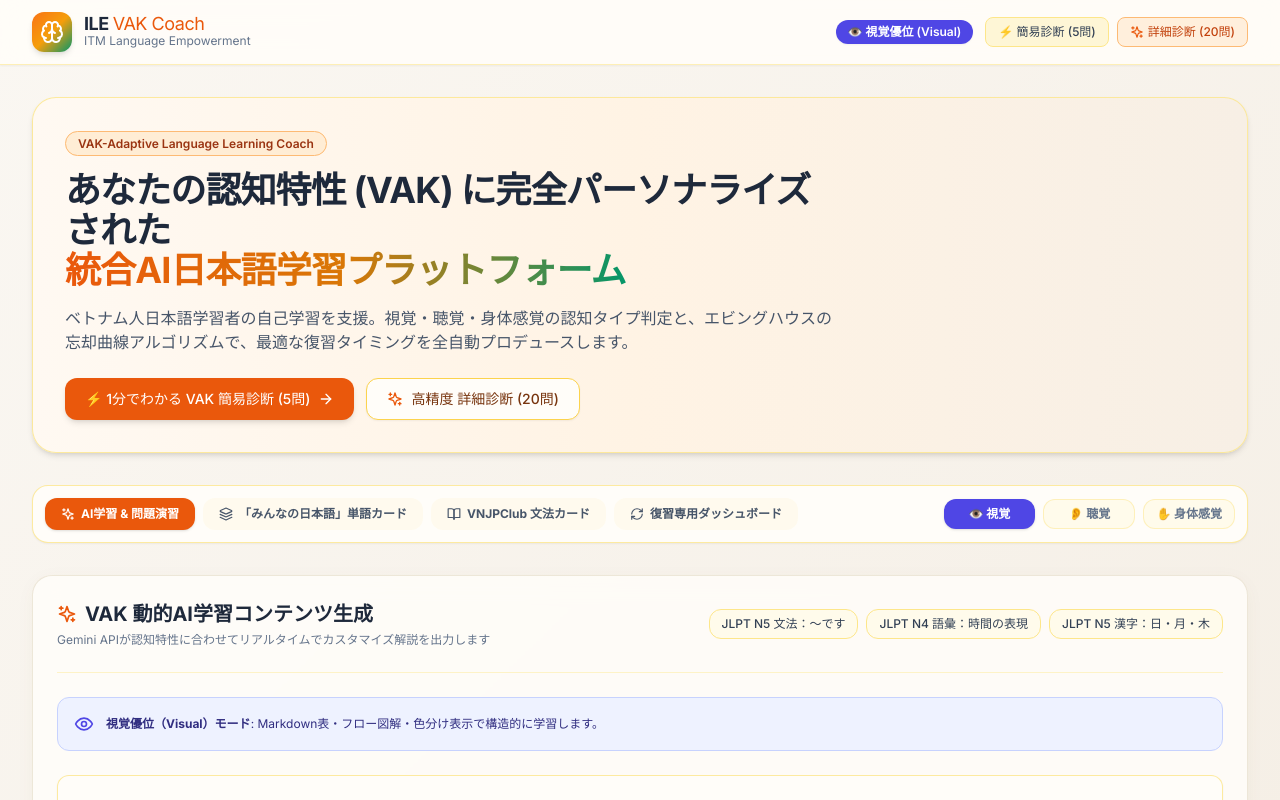
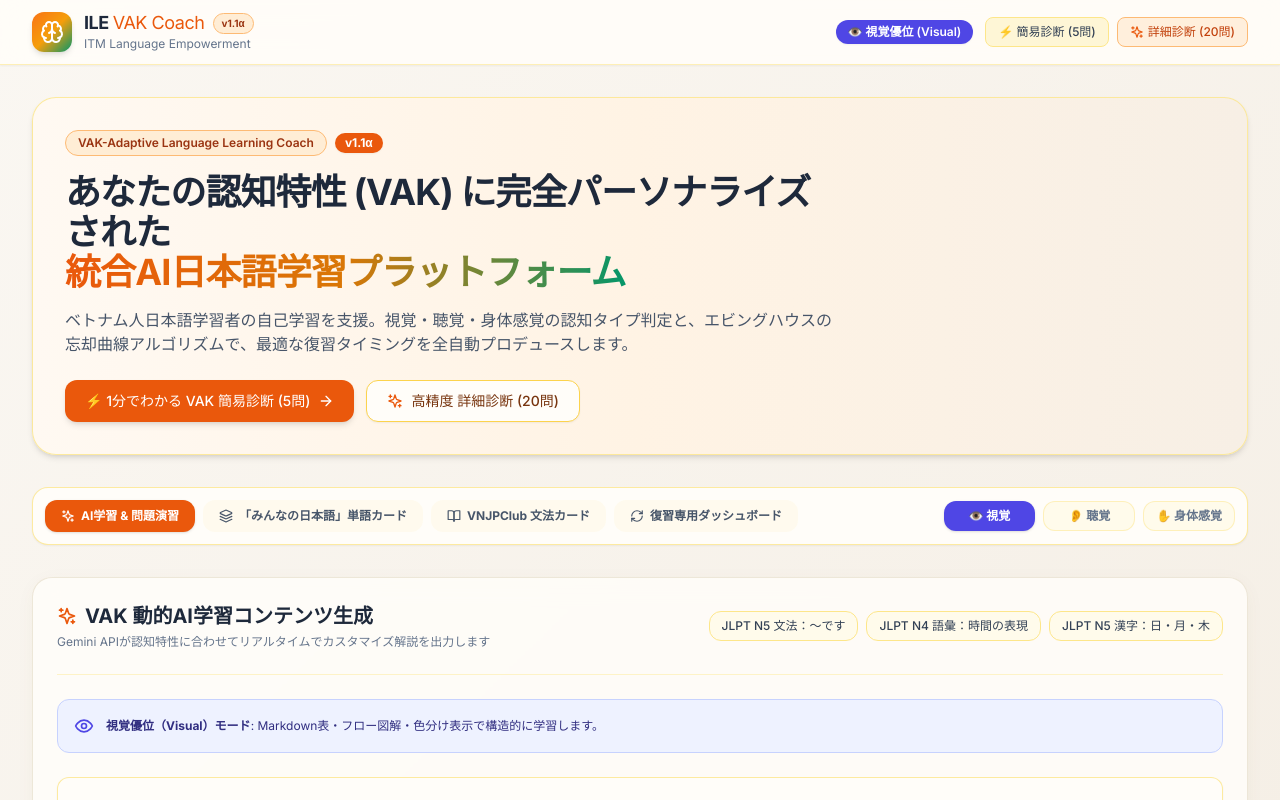
Before and after one commit to ITM-kaiwa/ILE, a Next.js app: page / in a window 1280 px wide. Shown: the top 800 px of the page. Built offline with nearby package versions, Linux system fonts and the light colour scheme.

Commit message:
chore: add version badge v1.1α to Navbar and main Hero title

```diff
--- a/app/page.tsx
+++ b/app/page.tsx
@@ -55,9 +55,14 @@ export default function Home() {
         {/* Warm Hero Header */}
         <div className="relative overflow-hidden rounded-3xl bg-gradient-to-r from-[#FFF9F2] via-[#FFF3E4] to-[#F7EFE5] p-8 border border-amber-200/80 shadow-md">
           <div className="relative z-10 max-w-3xl space-y-4">
-            <span className="px-3 py-1 rounded-full text-xs font-semibold bg-orange-100 text-orange-800 border border-orange-300">
-              VAK-Adaptive Language Learning Coach
-            </span>
+            <div className="flex items-center space-x-2">
+              <span className="px-3 py-1 rounded-full text-xs font-semibold bg-orange-100 text-orange-800 border border-orange-300">
+                VAK-Adaptive Language Learning Coach
+              </span>
+              <span className="px-2.5 py-0.5 text-xs font-bold rounded-full bg-orange-600 text-white shadow-sm">
+                v1.1α
+              </span>
+            </div>
             <h1 className="text-3xl sm:text-4xl font-extrabold text-slate-800 tracking-tight leading-tight">
               あなたの認知特性 (VAK) に完全パーソナライズされた<br />
               <span className="bg-gradient-to-r from-orange-600 via-amber-600 to-emerald-600 bg-clip-text text-transparent">
--- a/components/Navbar.tsx
+++ b/components/Navbar.tsx
@@ -38,16 +38,21 @@ export const Navbar: React.FC<NavbarProps> = ({
   return (
     <header className="sticky top-0 z-40 w-full border-b border-amber-200/60 bg-[#FFFDF9]/90 backdrop-blur-md shadow-sm">
       <div className="max-w-7xl mx-auto px-4 sm:px-6 lg:px-8 h-16 flex items-center justify-between">
-        {/* Logo */}
+        {/* Logo & Version v1.1α */}
         <div className="flex items-center space-x-3">
           <div className="w-10 h-10 rounded-xl bg-gradient-to-br from-orange-500 via-amber-500 to-emerald-600 flex items-center justify-center text-white shadow-md">
             <Brain className="w-6 h-6" />
           </div>
           <div>
-            <h1 className="font-bold text-lg text-slate-800 leading-none tracking-tight">
-              ILE <span className="text-orange-600 font-normal">VAK Coach</span>
-            </h1>
-            <p className="text-xs text-slate-500">ITM Language Empowerment</p>
+            <div className="flex items-center space-x-2">
+              <h1 className="font-bold text-lg text-slate-800 leading-none tracking-tight">
+                ILE <span className="text-orange-600 font-normal">VAK Coach</span>
+              </h1>
+              <span className="px-2 py-0.5 text-[10px] font-bold rounded-full bg-orange-100 text-orange-800 border border-orange-300">
+                v1.1α
+              </span>
+            </div>
+            <p className="text-xs text-slate-500 mt-0.5">ITM Language Empowerment</p>
           </div>
         </div>
 
--- a/package.json
+++ b/package.json
@@ -1,6 +1,6 @@
 {
   "name": "ile-vak-learning-coach",
-  "version": "1.0.0",
+  "version": "1.1.0-alpha",
   "private": true,
   "scripts": {
     "dev": "next dev",
```
